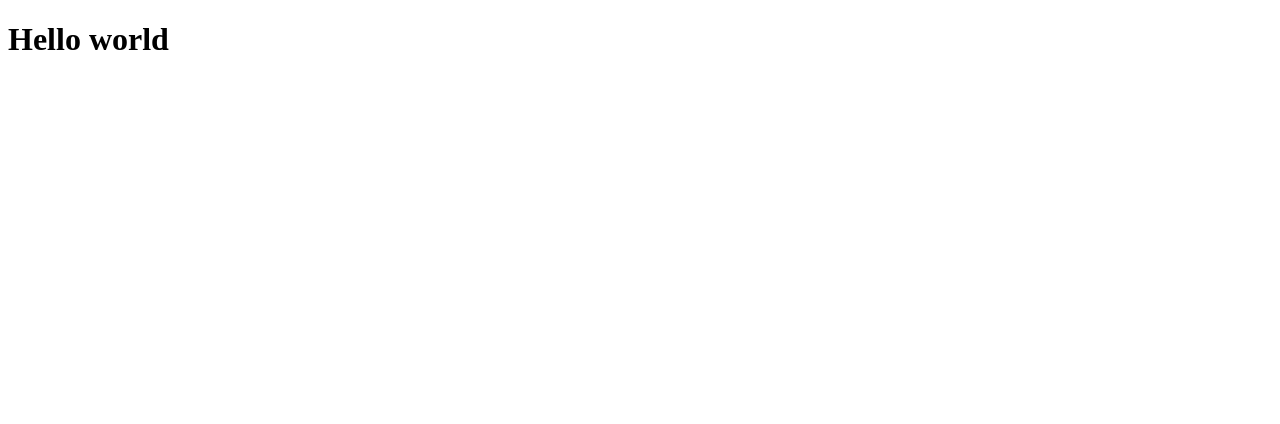
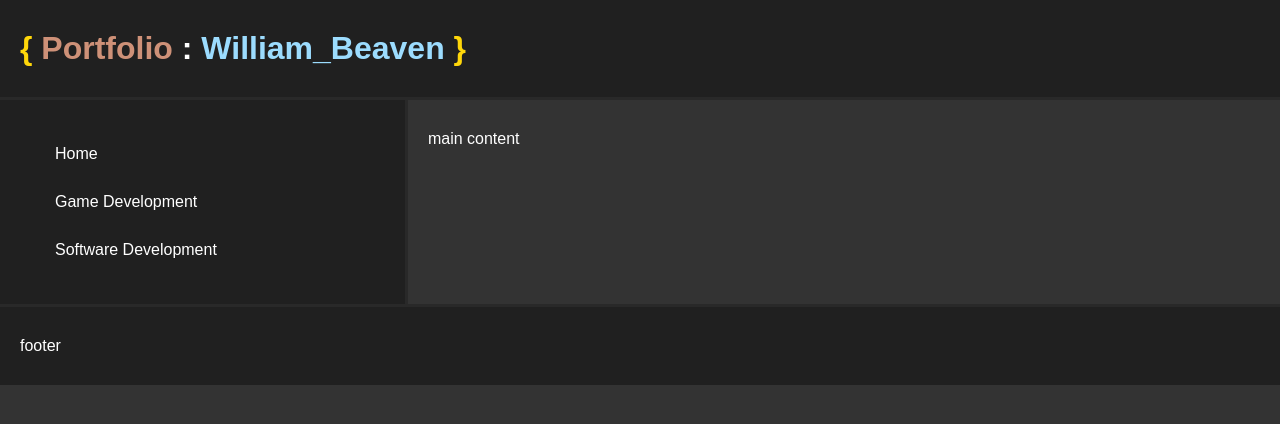
Before and after one commit to wbeaven/wbeaven.github.io, a plain HTML site: page index.html in a window 1280 px wide. Drawn offline with Linux system fonts and the light colour scheme.

Commit message:
Created site layout

```diff
--- a/index.html
+++ b/index.html
@@ -3,9 +3,97 @@
   <head>
     <meta charset="UTF-8" />
     <meta name="viewport" content="width=device-width, initial-scale=1.0" />
-    <title>Document</title>
+    <title>William Beaven</title>
+    <link rel="icon" type="image/x-icon" href="W_Icon_Dark_Sml.png" />
+
+    <style>
+      * {
+        margin: 0;
+        box-sizing: border-box;
+      }
+      body {
+        background-color: rgb(51, 51, 51);
+        color: white;
+        font-family: Arial, sans-serif;
+      }
+      .grid-container {
+        display: grid;
+        grid-template-areas:
+          "header header header header header header"
+          "menu main main main main main"
+          "footer footer footer footer footer footer";
+        background-color: rgb(51, 51, 51);
+        /*gap: 10px;*/
+      }
+      .grid-container > div {
+        font-size: 16px;
+      }
+      .item1 {
+        grid-area: header;
+        background-color: rgb(32, 32, 32);
+        padding: 30px 20px;
+        border-bottom: 3px solid rgb(41, 41, 41);
+      }
+      .item2 {
+        grid-area: menu;
+        background-color: rgb(32, 32, 32);
+        padding: 30px 0;
+        border-right: 3px solid rgb(41, 41, 41);
+        border-bottom: 3px solid rgb(41, 41, 41);
+      }
+      .item2 ul {
+        list-style-type: none;
+        margin-right: 40px;
+      }
+      .item2 li {
+        padding: 15px 0 15px 15px;
+        /*border: 2px inset rgb(41, 41, 41);*/
+      }
+      .item2  li:hover {
+        background-color: rgb(28, 28, 28);
+        border-radius: 10px;
+      }
+      .item3 {
+        grid-area: main;
+        padding: 30px 20px;
+        border-bottom: 3px solid rgb(41, 41, 41);
+      }
+      .item4 {
+        grid-area: footer;
+        background-color: rgb(32, 32, 32);
+        padding: 30px 20px;
+      }
+      @media only screen and (max-width: 500px) {
+        .item1 {grid-area: 1 / span 6;}
+        .item2 {grid-area: 2 / span 6;}
+        .item3 {grid-area: 3 / span 6;}
+        .item4 {grid-area: 4 / span 6;}
+      }
+    </style>
   </head>
+
   <body>
-    <h1>Hello world</h1>
+    <div class="grid-container">
+      <div class="item1">
+        <h1>
+          <span style="color: rgb(255, 215, 10)">{</span>
+          <span style="color: rgb(206, 145, 120)">Portfolio</span> :
+          <span style="color: rgb(156, 220, 254)">William_Beaven</span>
+          <span style="color: rgb(255, 215, 10)">}</span>
+        </h1>
+      </div>
+
+      <div class="item2">
+        <ul>
+          <li>Home</li>
+          <li>Game Development</li>
+          <li>Software Development</li>
+        </ul>
+      </div>
+
+      <div class="item3">main content</div>
+
+      <div class="item4">footer</div>
+    </div>
   </body>
 </html>
```
Also changed, not shown: W_Icon_Dark_Sml.png (added).
